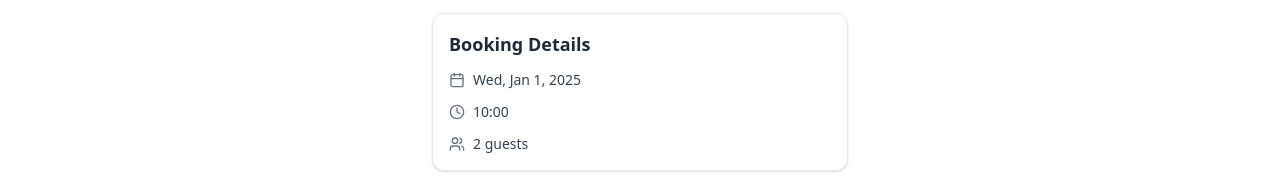
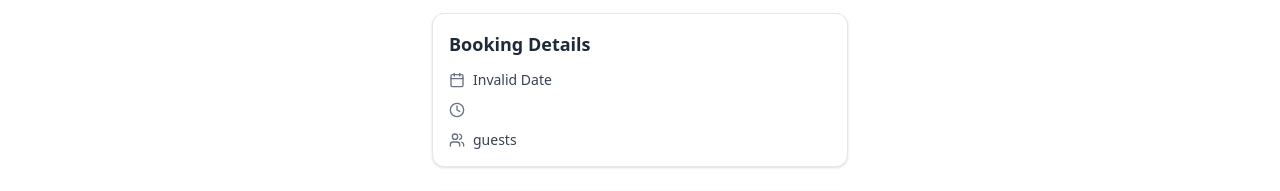
Before and after one commit to LaChiesetta/AntiNoShow, a Next.js app: page /booking/1 in a window 1280 px wide. Shown: the part 237-428 px from the top of the page. Built offline with nearby package versions, Linux system fonts and the light colour scheme.

Commit message:
fix: Vercel

```diff
--- a/src/app/booking/[id]/page.tsx
+++ b/src/app/booking/[id]/page.tsx
@@ -43,7 +43,7 @@ export default async function BookingPage() {
 
       <div className="space-y-6 w-full">
         <UserInfo user={booking.user} />
-        <BookingDetails details={booking.details} />
+        <BookingDetails details={booking} />
         <BookingRules />
         <TermsAgreement />
       </div>
```
